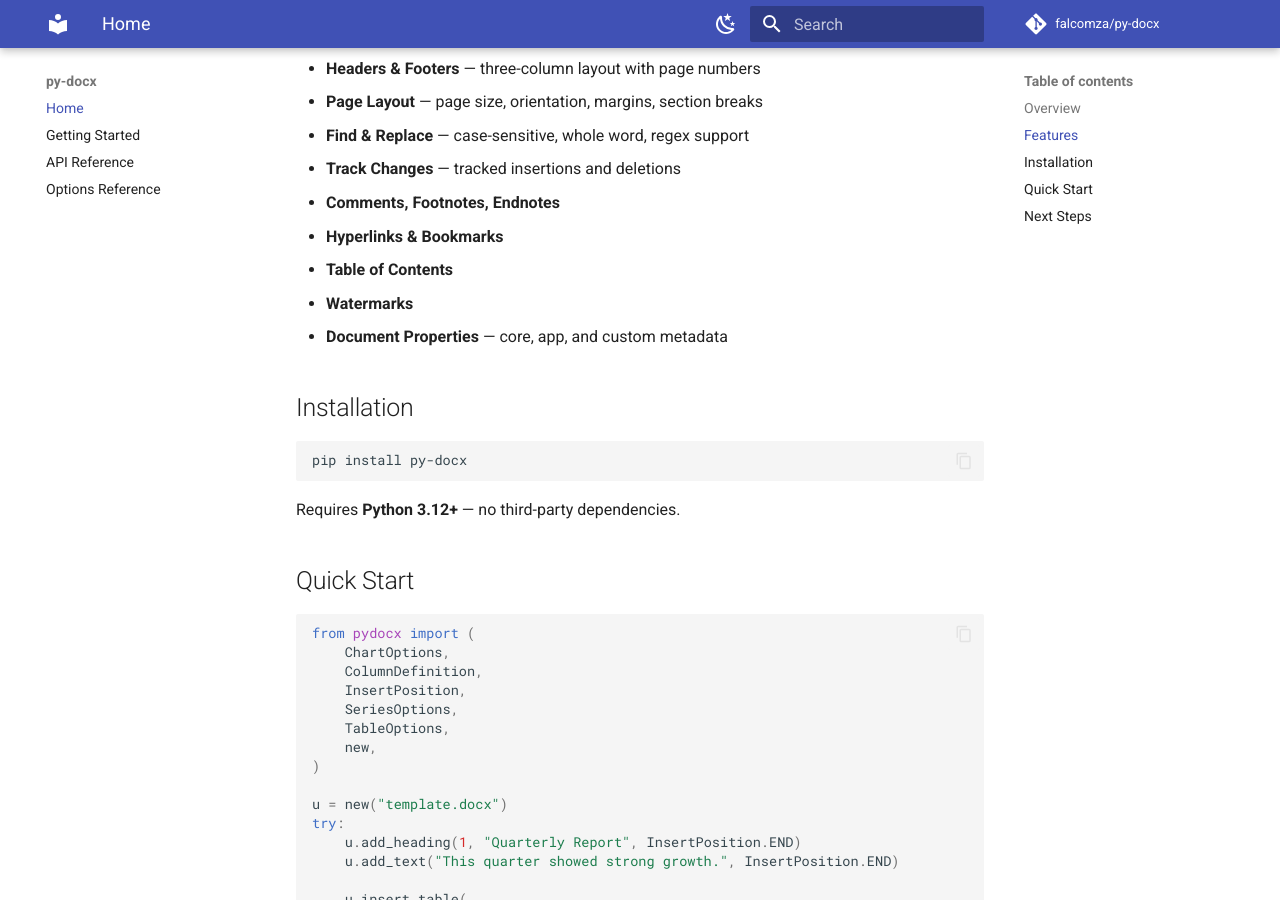
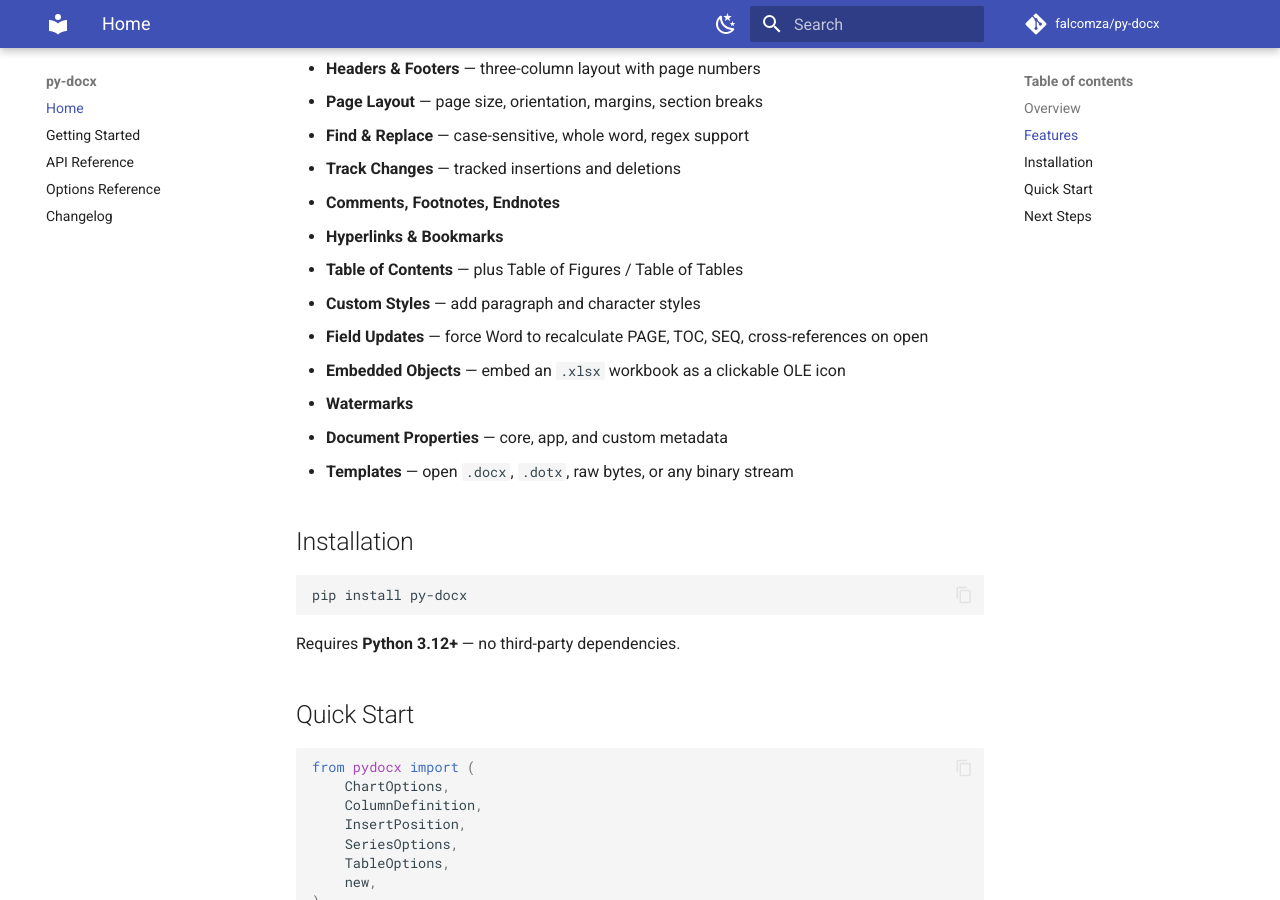
Before and after one commit to falcomza/py-docx, an MkDocs documentation site: the page built from docs/index.md, in a window 1280 px wide and 900 px high, scrolled down 638 px. Built offline with MkDocs 1.6.1 and Material for MkDocs 9.7.7, drawn with Linux system fonts in a browser that asks for light colours; comment, search, counter and statistics services are not loaded.

Commit message:
docs: add changelog and surface parity features on the home page
- docs/changelog.md: "Unreleased — go-docx parity pass" entry (new APIs + fixes)
- mkdocs.yml: add Changelog to nav
- docs/index.md: feature list mentions custom styles, field updates, OLE
  embedded objects, Table of Figures/Tables, and .dotx/stream input

mkdocs build --strict passes.

Co-Authored-By: Claude Sonnet 5 <noreply@anthropic.com>
Claude-Session: https://claude.ai/code/session_0171nowYnVpzeYVgLNGf8GGu

```diff
--- a/docs/index.md
+++ b/docs/index.md
@@ -24,9 +24,13 @@ py-docx lets you create and modify Word documents from Python without any third-
 - **Track Changes** — tracked insertions and deletions
 - **Comments, Footnotes, Endnotes**
 - **Hyperlinks & Bookmarks**
-- **Table of Contents**
+- **Table of Contents** — plus Table of Figures / Table of Tables
+- **Custom Styles** — add paragraph and character styles
+- **Field Updates** — force Word to recalculate PAGE, TOC, SEQ, cross-references on open
+- **Embedded Objects** — embed an `.xlsx` workbook as a clickable OLE icon
 - **Watermarks**
 - **Document Properties** — core, app, and custom metadata
+- **Templates** — open `.docx`, `.dotx`, raw bytes, or any binary stream
 
 ## Installation
 
--- a/mkdocs.yml
+++ b/mkdocs.yml
@@ -34,6 +34,7 @@ nav:
   - Getting Started: getting-started.md
   - API Reference: api-reference.md
   - Options Reference: options-reference.md
+  - Changelog: changelog.md
 
 plugins:
   - search
```
Also changed, not shown: docs/changelog.md (added, +36 -0 lines).
